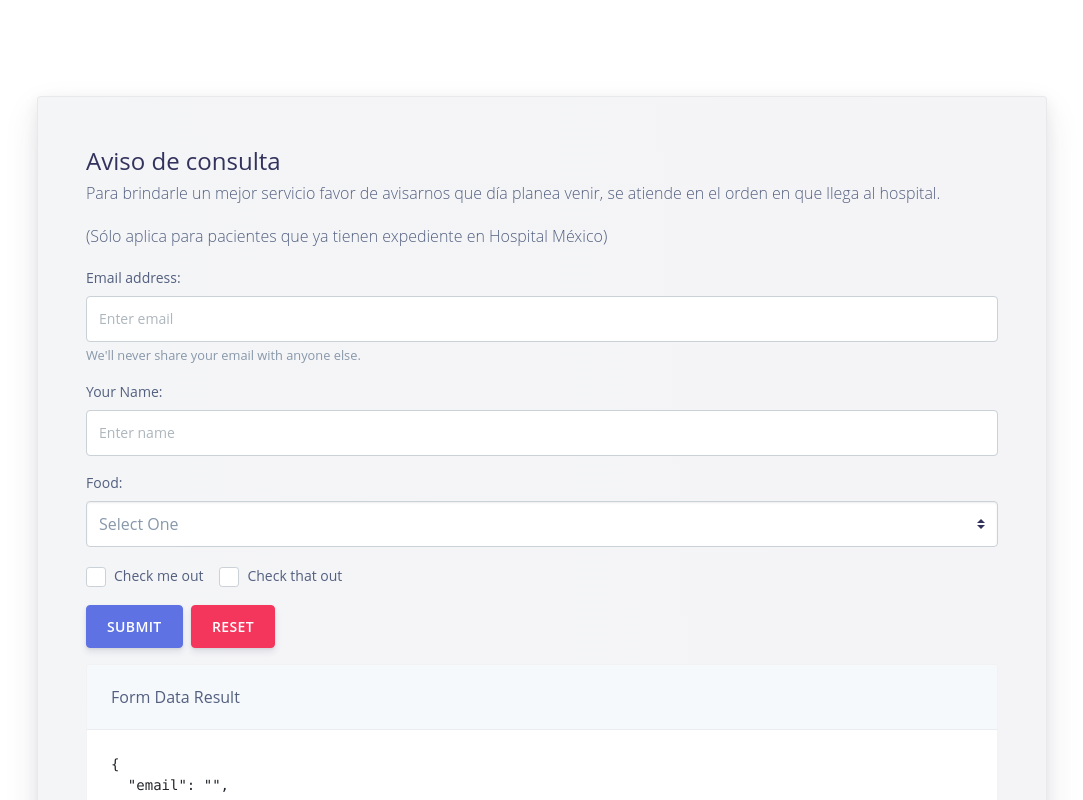
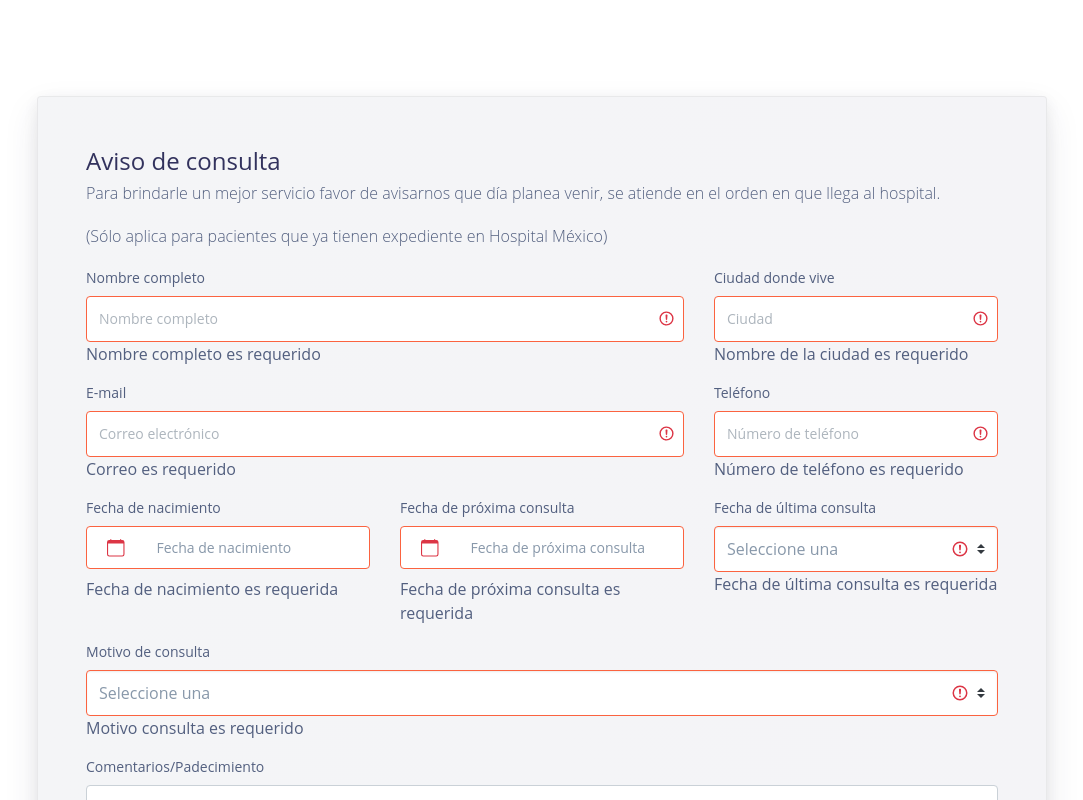
Before and after one commit to e-rosas/hm_pagina, a Nuxt app: page /components/register/FormRegister in a window 1280 px wide. Shown: the top 800 px of the page, without its empty margins (98-1181 px from the left). Built offline with nearby package versions, Linux system fonts and the light colour scheme; what vue2-transitions would draw is missing.

Commit message:
register form validated

```diff
--- a/components/Header.vue
+++ b/components/Header.vue
@@ -1,6 +1,6 @@
 <template>
   <header class="header-global">
-    <base-nav class="navbar-main" transparent type="" effect="light" expand>
+    <base-nav class="navbar-main" type="" effect="light" expand>
       <nuxt-link slot="brand" class="navbar-brand mr-lg-5" to="/">
         <img src="img/brand/Hm-logo-02.png" alt="logo" />
       </nuxt-link>
--- a/pages/components/register/FormRegister.vue
+++ b/pages/components/register/FormRegister.vue
@@ -14,66 +14,222 @@
               México)
             </p>
             <div>
-              <b-form v-if="show" @submit="onSubmit" @reset="onReset">
+              <b-form @submit="onSubmit">
+                <div class="row">
+                  <div class="col-lg-8 col-sm-6">
                     <b-form-group
-                  id="input-group-1"
-                  label="Email address:"
-                  label-for="input-1"
-                  description="We'll never share your email with anyone else."
+                      id="input-group-name"
+                      label="Nombre completo"
+                      label-for="input-name"
+                      :state="!$v.form.name.$invalid"
                     >
                       <b-form-input
-                    id="input-1"
+                        id="input-name"
+                        v-model="form.name"
+                        :state="!$v.form.name.$invalid"
+                        required
+                        placeholder="Nombre completo"
+                      ></b-form-input>
+                      <div v-if="!$v.form.name.required" class="error">
+                        Nombre completo es requerido
+                      </div>
+                      <div v-if="!$v.form.name.minLength" class="error">
+                        Nombre debe tener al menos
+                        {{ $v.form.name.$params.minLength.min }} letras.
+                      </div>
+                    </b-form-group>
+                  </div>
+                  <div class="col-lg-4 col-sm-6">
+                    <b-form-group
+                      id="input-group-city"
+                      label="Ciudad donde vive"
+                      label-for="input-city"
+                      :state="!$v.form.city.$invalid"
+                    >
+                      <b-form-input
+                        id="input-city"
+                        v-model="form.city"
+                        :state="!$v.form.city.$invalid"
+                        required
+                        placeholder="Ciudad"
+                      ></b-form-input>
+                      <div v-if="!$v.form.city.required" class="error">
+                        Nombre de la ciudad es requerido
+                      </div>
+                    </b-form-group>
+                  </div>
+                </div>
+                <div class="row">
+                  <div class="col-lg-8 col-sm-6">
+                    <b-form-group
+                      id="input-group-email"
+                      label="E-mail"
+                      label-for="input-email"
+                      :state="!$v.form.email.$invalid"
+                    >
+                      <b-form-input
+                        id="input-email"
                         v-model="form.email"
                         type="email"
+                        :state="!$v.form.email.$invalid"
                         required
-                    placeholder="Enter email"
+                        placeholder="Correo electrónico"
                       ></b-form-input>
+                      <div v-if="!$v.form.email.required" class="error">
+                        Correo es requerido
+                      </div>
+                      <div v-if="!$v.form.email.email" class="error">
+                        Por favor ingrese un correo válido
+                      </div>
                     </b-form-group>
-
+                  </div>
+                  <div class="col-lg-4 col-sm-6">
                     <b-form-group
-                  id="input-group-2"
-                  label="Your Name:"
-                  label-for="input-2"
+                      id="input-group-phone"
+                      label="Teléfono"
+                      label-for="input-phone"
+                      :state="!$v.form.phone.$invalid"
                     >
                       <b-form-input
-                    id="input-2"
-                    v-model="form.name"
+                        id="input-phone"
+                        v-model="form.phone"
+                        :state="!$v.form.phone.$invalid"
                         required
-                    placeholder="Enter name"
+                        placeholder="Número de teléfono"
                       ></b-form-input>
+                      <div v-if="!$v.form.phone.required" class="error">
+                        Número de teléfono es requerido
+                      </div>
+                      <div v-if="!$v.form.phone.minLength" class="error">
+                        Número de teléfono debe tener al menos
+                        {{ $v.form.phone.$params.minLength.min }} digitos.
+                      </div>
                     </b-form-group>
-
+                  </div>
+                </div>
+                <div class="row">
+                  <div class="col-lg-4 col-sm-6">
                     <b-form-group
-                  id="input-group-3"
-                  label="Food:"
-                  label-for="input-3"
+                      id="input-group-bith-date"
+                      label="Fecha de nacimiento"
+                      label-for="input-birth_date"
+                      :state="!$v.form.birth_date.$invalid"
+                    >
+                      <b-form-datepicker
+                        id="input-birth_date"
+                        v-model="form.birth_date"
+                        :state="!$v.form.birth_date.$invalid"
+                        required
+                        :max="todayDate"
+                        placeholder="Fecha de nacimiento"
+                        class="mb-2"
+                      ></b-form-datepicker>
+                      <div v-if="!$v.form.birth_date.required" class="error">
+                        Fecha de nacimiento es requerida
+                      </div>
+                    </b-form-group>
+                  </div>
+                  <div class="col-lg-4 col-sm-6">
+                    <b-form-group
+                      id="input-group-appointment_date"
+                      label="Fecha de próxima consulta"
+                      label-for="input-appointment_date"
+                      :state="!$v.form.appointment_date.$invalid"
+                    >
+                      <b-form-datepicker
+                        id="input-appointment_date"
+                        v-model="form.appointment_date"
+                        :state="!$v.form.appointment_date.$invalid"
+                        required
+                        today-button
+                        close-button
+                        :min="todayDate"
+                        placeholder="Fecha de próxima consulta"
+                        class="mb-2"
+                      ></b-form-datepicker>
+                      <div
+                        v-if="!$v.form.appointment_date.required"
+                        class="error"
+                      >
+                        Fecha de próxima consulta es requerida
+                      </div>
+                    </b-form-group>
+                  </div>
+                  <div class="col-lg-4 col-sm-6">
+                    <b-form-group
+                      id="input-group-last_appointment"
+                      label="Fecha de última consulta"
+                      label-for="input-last_appointment"
+                      :state="!$v.form.last_appointment.$invalid"
                     >
                       <b-form-select
-                    id="input-3"
-                    v-model="form.food"
-                    :options="foods"
+                        id="input-last_appointment"
+                        v-model="form.last_appointment"
+                        :options="dates"
+                        :state="!$v.form.last_appointment.$invalid"
                         required
                       ></b-form-select>
+                      <div
+                        v-if="!$v.form.last_appointment.required"
+                        class="error"
+                      >
+                        Fecha de última consulta es requerida
+                      </div>
                     </b-form-group>
+                  </div>
+                </div>
+                <div class="row">
+                  <div class="col-lg-12 col-sm-6">
+                    <b-form-group
+                      id="input-group-motive"
+                      label="Motivo de consulta"
+                      label-for="input-motive"
+                      :state="!$v.form.motive.$invalid"
+                    >
+                      <b-form-select
+                        id="input-motive"
+                        v-model="form.motive"
+                        :state="!$v.form.motive.$invalid"
+                        :options="motives"
+                        required
+                      ></b-form-select>
+                      <div v-if="!$v.form.motive.required" class="error">
+                        Motivo consulta es requerido
+                      </div>
+                    </b-form-group>
+                  </div>
+                </div>
+                <div class="row">
+                  <div class="col-lg-12 col-sm-6">
+                    <b-form-group
+                      id="input-group-comments"
+                      label="Comentarios/Padecimiento"
+                      label-for="input-comments"
+                    >
+                      <b-form-textarea
+                        id="input-cooments"
+                        v-model="form.comments"
+                        placeholder="Comentarios..."
+                        rows="3"
+                        max-rows="6"
+                      ></b-form-textarea>
+                    </b-form-group>
+                  </div>
+                </div>
 
-                <b-form-group id="input-group-4">
-                  <b-form-checkbox-group
-                    id="checkboxes-4"
-                    v-model="form.checked"
+                <b-button block type="submit" variant="primary"
+                  >Enviar</b-button
                 >
-                    <b-form-checkbox value="me">Check me out</b-form-checkbox>
-                    <b-form-checkbox value="that"
-                      >Check that out</b-form-checkbox
-                    >
-                  </b-form-checkbox-group>
-                </b-form-group>
-
-                <b-button type="submit" variant="primary">Submit</b-button>
-                <b-button type="reset" variant="danger">Reset</b-button>
+                <p v-if="submitStatus === 'OK'" class="typo__p">
+                  !Gracias!
+                </p>
+                <p v-if="submitStatus === 'ERROR'" class="typo__p">
+                  Por favor complete correctamente los campos requeridos.
+                </p>
+                <p v-if="submitStatus === 'PENDING'" class="typo__p">
+                  Enviando...
+                </p>
               </b-form>
-              <b-card class="mt-3" header="Form Data Result">
-                <pre class="m-0">{{ form }}</pre>
-              </b-card>
             </div>
           </card>
         </div>
@@ -82,54 +238,65 @@
   </section>
 </template>
 <script>
-import { required, minLength, between } from 'vuelidate/lib/validators'
+import { required, minLength, email } from 'vuelidate/lib/validators'
 export default {
   data() {
+    const now = new Date()
+    const today = new Date(now.getFullYear(), now.getMonth(), now.getDate())
     return {
-      name: '',
-      age: 0,
+      todayDate: today,
+      submitStatus: null,
       form: {
         email: '',
         name: '',
-        food: null,
-        checked: []
+        city: '',
+        phone: '',
+        birth_date: null,
+        appointment_date: null,
+        last_appointment: null,
+        motive: null,
+        comments: ''
       },
-      foods: [
-        { text: 'Select One', value: null },
-        'Carrots',
-        'Beans',
-        'Tomatoes',
-        'Corn'
+      dates: [
+        { text: 'Seleccione una', value: null },
+        'Hace un mes',
+        'Hace tres meses',
+        'Hace 6 meses',
+        'Más de 6 meses'
       ],
-      show: true
+      motives: [
+        { text: 'Seleccione una', value: null },
+        'CONSULTA DE CONTROL (MÉDICO GENERAL)',
+        'CONSULTA DENTAL'
+      ]
     }
   },
   methods: {
     onSubmit(evt) {
       evt.preventDefault()
+      this.$v.$touch()
+      if (this.$v.$invalid) {
+        this.submitStatus = 'ERROR'
+      } else {
+        // do your submit logic here
+        this.submitStatus = 'PENDING'
         alert(JSON.stringify(this.form))
-    },
-    onReset(evt) {
-      evt.preventDefault()
-      // Reset our form values
-      this.form.email = ''
-      this.form.name = ''
-      this.form.food = null
-      this.form.checked = []
-      // Trick to reset/clear native browser form validation state
-      this.show = false
-      this.$nextTick(() => {
-        this.show = true
-      })
+        setTimeout(() => {
+          this.submitStatus = 'OK'
+        }, 500)
+      }
     }
   },
   validations: {
-    name: {
-      required,
-      minLength: minLength(4)
-    },
-    age: {
-      between: between(20, 30)
+    form: {
+      name: { required, minLength: minLength(4) },
+      city: { required },
+      email: { required, email },
+      phone: { required, minLength: minLength(7) },
+      birth_date: { required },
+      appointment_date: { required },
+      last_appointment: { required },
+      motive: { required }
     }
   }
 }
```
Lines whose indentation alone changed are shown as unchanged.
